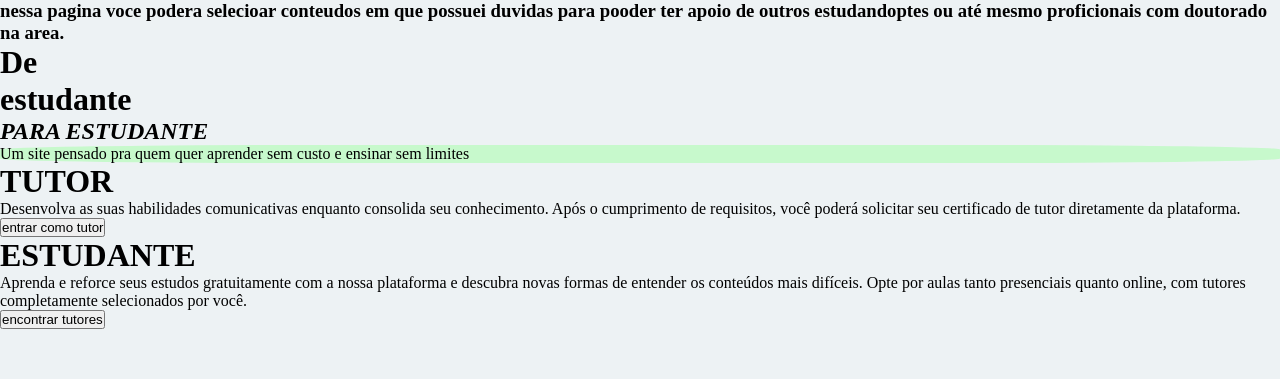
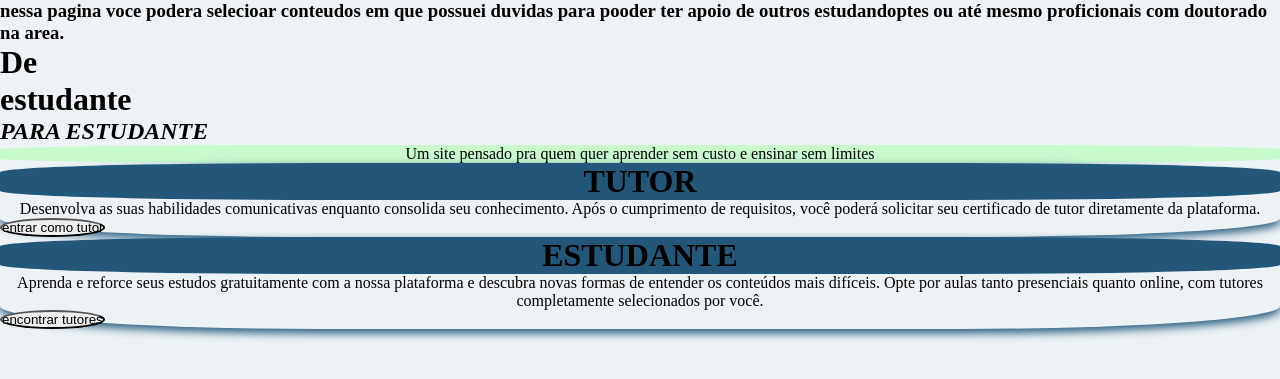
Before and after one commit to N4than-Rossi/Marketplace_estudantil, a Flask app: page / in a window 1280 px wide. Shown: the part 150-529 px from the top of the page. Run offline with Flask 3, Linux system fonts and the light colour scheme.

Commit message:
mudança

```diff
--- a/static/css/styleindex.css
+++ b/static/css/styleindex.css
@@ -15,30 +15,6 @@ body {
 
 header {
     height: 150px;
-}
-
-.container-info{
-  display: flex;
-  flex-direction: row;
-  align-items: center;
-}
-
-.main-text {
-    width: 40%;
-}
-
-.main-text h1{
-  font-size: 98;
-  font-family: Lato;
-}
-
-.main-text h2{
-  font-size: 39;
-  font-family: Lato;
-}
-
-.mini-desc{
-  display: flex;
 }
 
 /* Style do index.html */
@@ -74,3 +50,28 @@ header {
     border-radius: 25%;
     text-align: center;
 }
+
+.big-box{
+    border-radius: 25%;
+    box-shadow: 0 4px 10px 0 #22577A;
+}
+
+.titulo{
+    background-color: #22577A;
+    border-radius: 25%;
+}
+
+.titulo h1{
+    font-size: 51;
+    font-family: Yeseva One;
+    text-align: center;
+}
+
+.big-box p{
+    font-size: 23;
+    text-align: center;
+}
+
+button{
+    border-radius: 50%;
+}
--- a/templates/index.html
+++ b/templates/index.html
@@ -31,14 +31,18 @@
         </div>
         <div class = "boxes-container">
             <div class = "big-box">
-                <h1> TUTOR</h1>
+                <div class = "titulo">
+                    <h1> TUTOR</h1>
+                </div>
                 <p> Desenvolva as suas habilidades comunicativas  enquanto consolida seu conhecimento.
 Após o cumprimento de requisitos, você poderá solicitar seu certificado de tutor diretamente da plataforma.</p>
                 <a href="cadastro.html"> <button> entrar como tutor </button> </a>
             </div>
 
             <div class = "big-box">
-                <h1> ESTUDANTE</h1>
+                <div class = "titulo">
+                    <h1> ESTUDANTE</h1>
+                </div>
                 <p> Aprenda e reforce seus estudos gratuitamente com a nossa plataforma e descubra novas formas de entender os conteúdos mais difíceis.
 Opte por aulas tanto presenciais quanto online, com tutores completamente selecionados por você.</p>
                 <a href="cadastro.html"> <button> encontrar tutores </button> </a>
```
